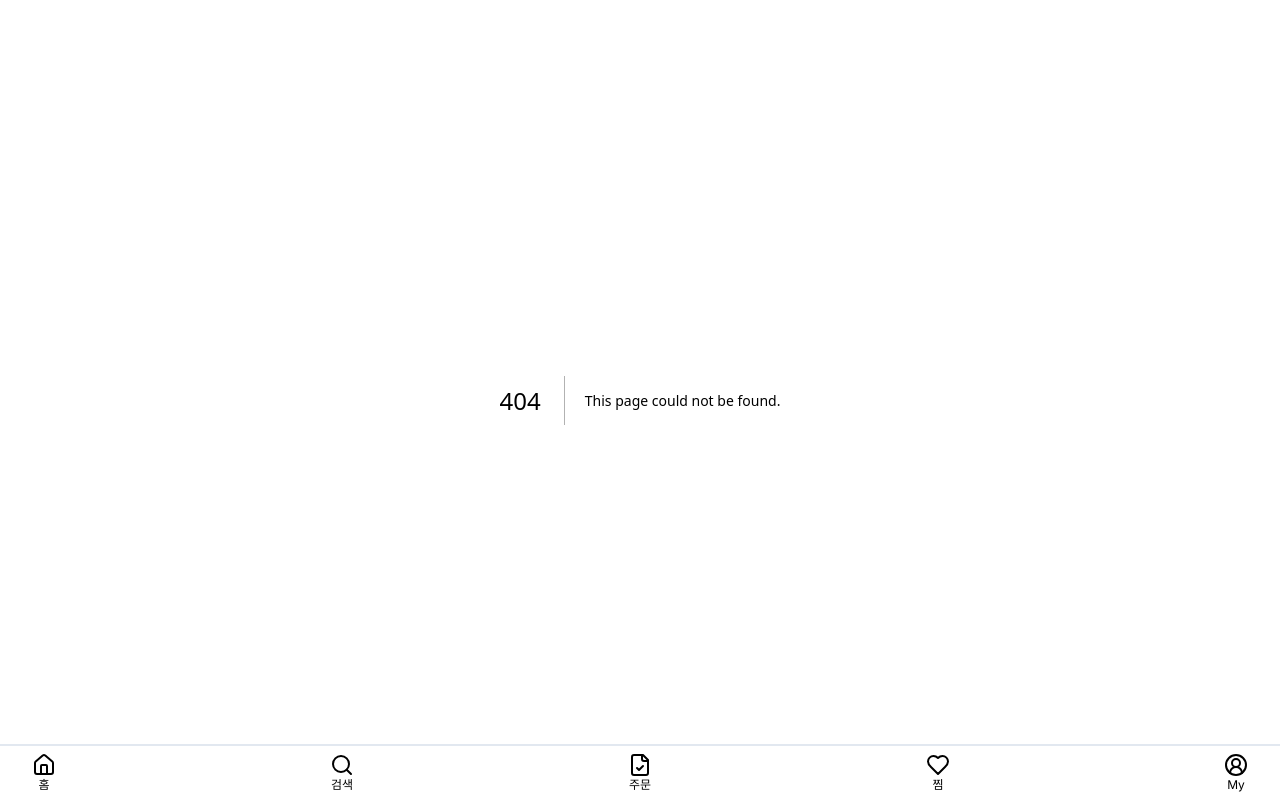
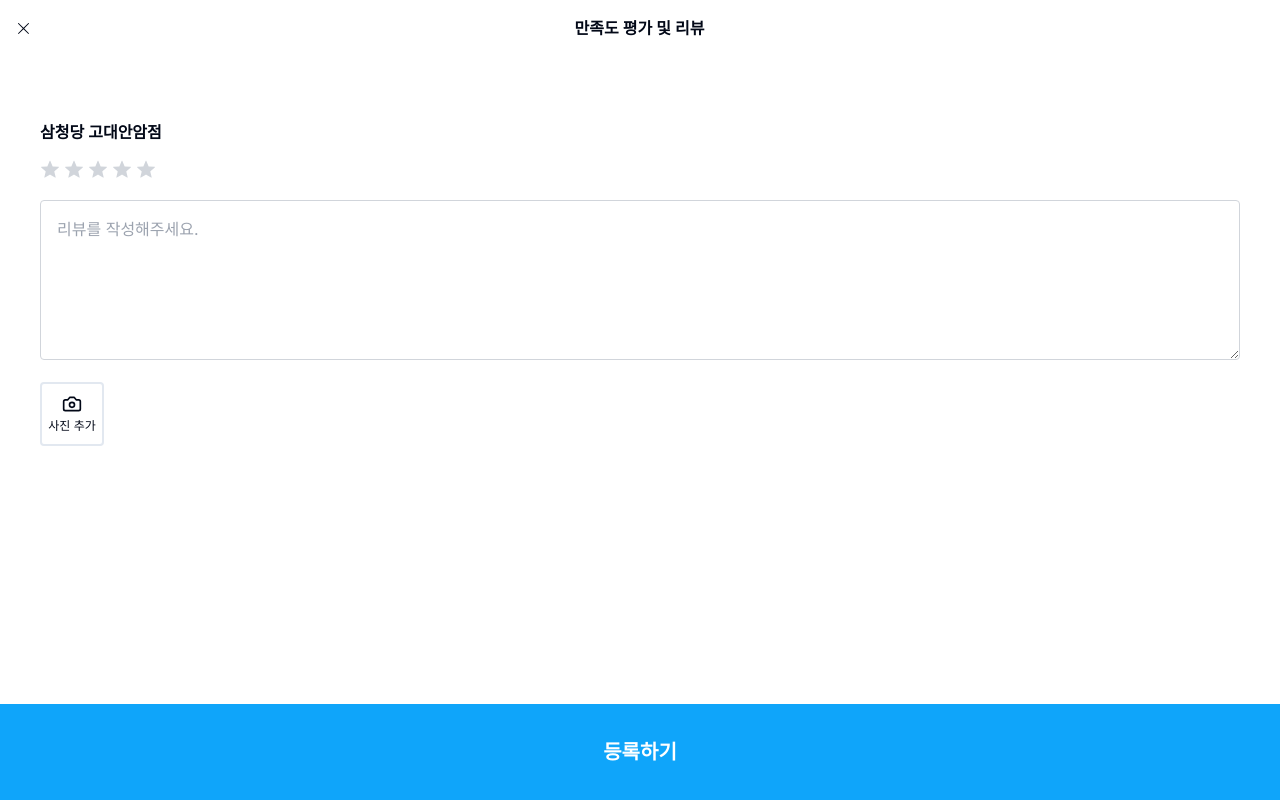
Before and after one commit to kichul7493/icd01-team01-o2o1-fe, a Next.js app: page /order/1/add-review in a window 1280 px wide. Before the commit this address had no page. Built offline with nearby package versions, Linux system fonts and the light colour scheme.

Commit message:
feat: 리뷰 작성 페이지

```diff
--- /dev/null
+++ b/src/app/order/[id]/add-review/page.tsx
@@ -0,0 +1,8 @@
+import AddReviewScreen from '@/pages/AddReviewScreen'
+import React from 'react'
+
+const page = () => {
+  return <AddReviewScreen />
+}
+
+export default page
--- /dev/null
+++ b/src/pages/AddReviewScreen.tsx
@@ -0,0 +1,21 @@
+import React from 'react'
+import { Cross1Icon } from '@radix-ui/react-icons'
+import Link from 'next/link'
+import ReviewForm from '@/components/review/ReviewForm'
+
+const AddReviewScreen = () => {
+  return (
+    <div>
+      <div className="mb-16 flex items-center justify-between p-4">
+        <Link href="/">
+          <Cross1Icon />
+        </Link>
+        <p className="font-semibold">만족도 평가 및 리뷰</p>
+        <div className="w-4"></div>
+      </div>
+      <ReviewForm />
+    </div>
+  )
+}
+
+export default AddReviewScreen
```
